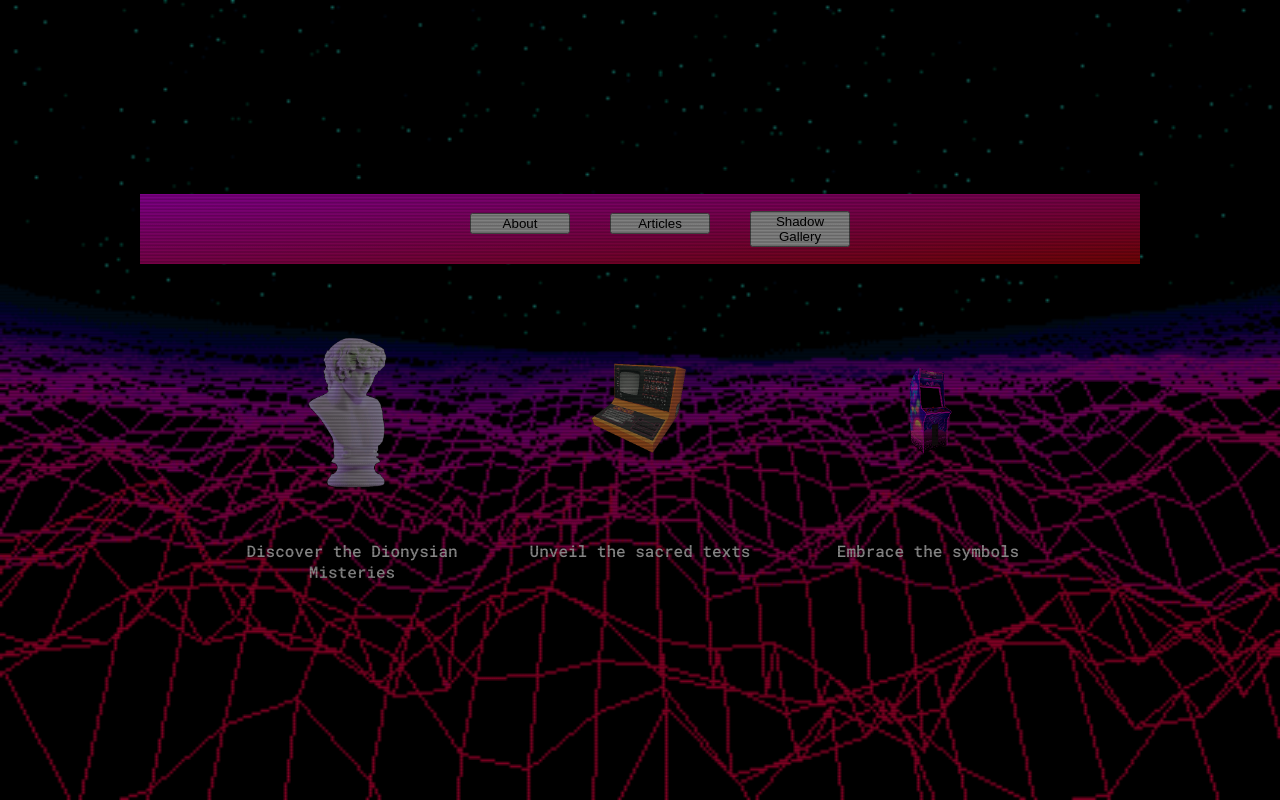
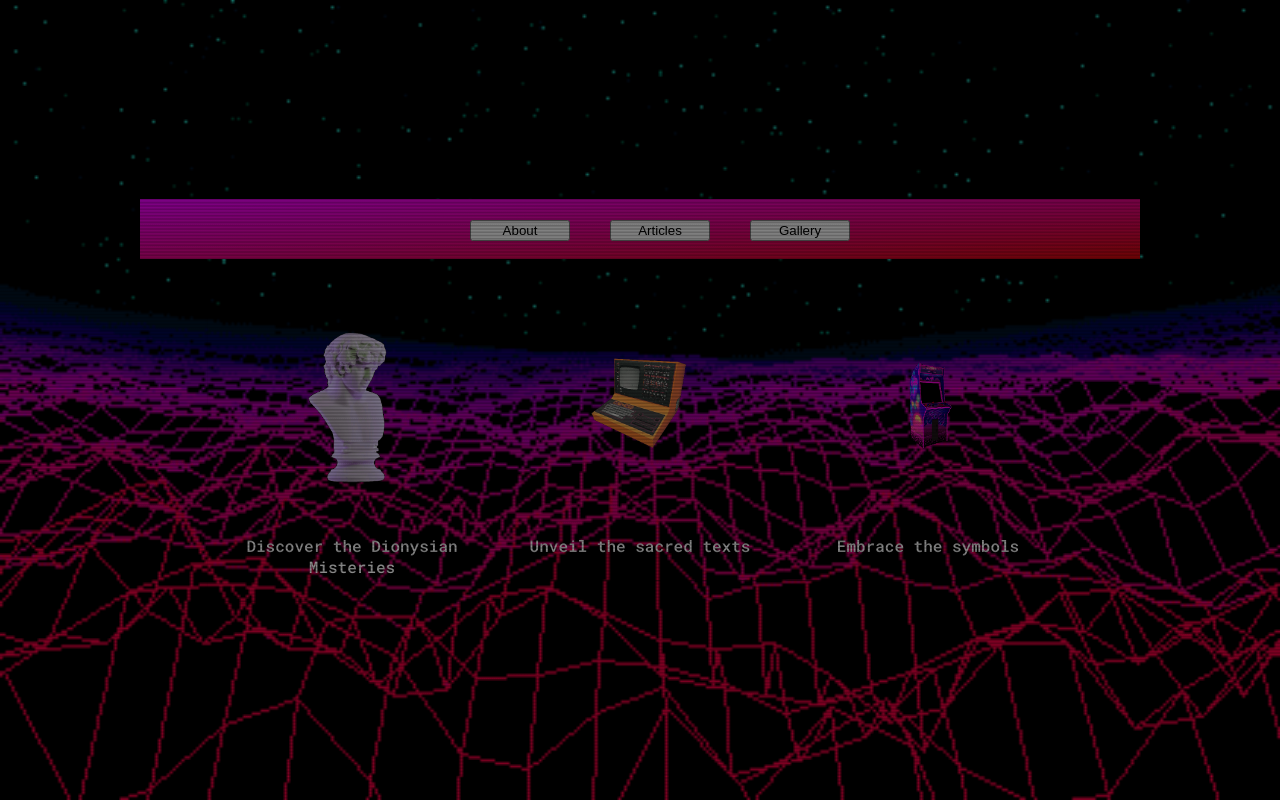
Before and after one commit to Eskaicito/project-dionysus, a React (Create React App) app: page / in a window 1280 px wide. Built offline with nearby package versions, Linux system fonts and the light colour scheme; a web font is replaced by a local one.

Commit message:
navbar change

```diff
--- a/src/components/navbar/navbar.css
+++ b/src/components/navbar/navbar.css
@@ -19,7 +19,7 @@ li button{
 }
 .mixin-set [data-augmented-ui] {
     width: 1000px;
-    height: 70px;
+    height: 60px;
     margin-left: auto;
     margin-right: auto;
     background: linear-gradient(to bottom right, rgb(233, 2, 254), rgb(203, 7, 7));
--- a/src/components/navbar/navbar.js
+++ b/src/components/navbar/navbar.js
@@ -13,7 +13,7 @@ const NavBar = () => {
                         <button>Articles</button>
                     </li>
                     <li>
-                        <button>Shadow Gallery</button>
+                        <button>Gallery</button>
                     </li>
                 </ul>
             </nav>
```
